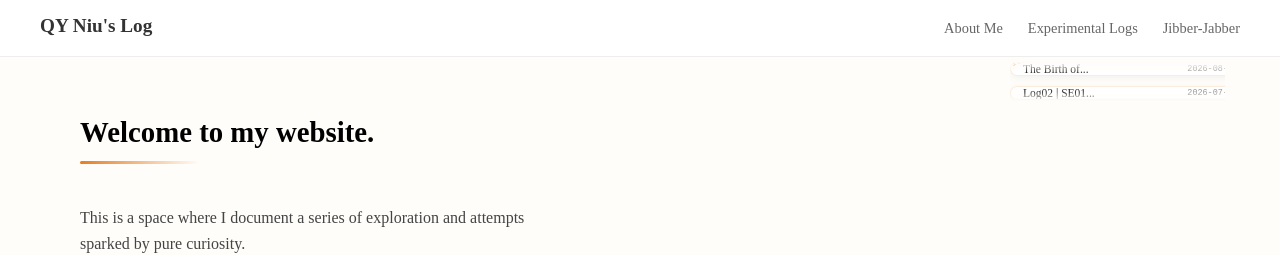
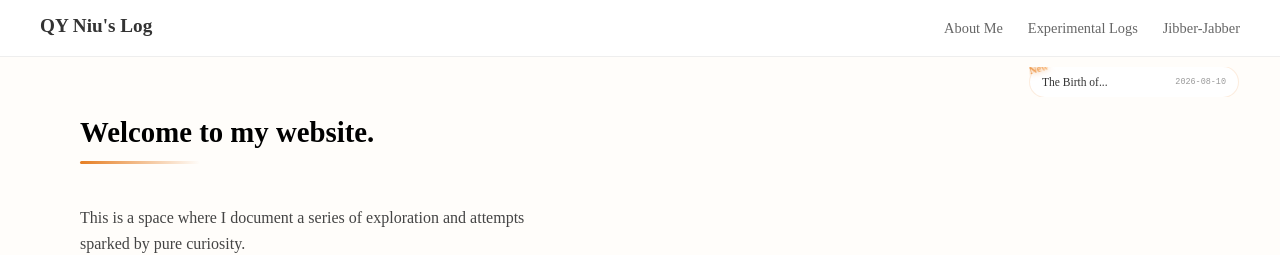
Before and after one commit to nqy-exp/nqy-exp.github.io, a Jekyll site: the page built from index.md, in a window 1280 px wide. Shown: the top 255 px of the page. Built offline with Jekyll 4.4.1, drawn with Linux system fonts in a browser that asks for light colours.

Commit message:
last change for news bubble
eventually finish! now the push will be slow down, because i can push after perfect finish.

```diff
--- a/assets/css/style.css
+++ b/assets/css/style.css
@@ -1772,87 +1772,109 @@
 }
 
 /* =========================================
-   【最终完美版】胶囊泡泡 + 悬浮斜角流光 New
+   【最终稳定版】无遮罩、完美循环泡泡流
    ========================================= */
 
-/* 1. 视口容器：控制显示范围和遮罩 */
 main.hero-container .marquee-viewport {
     position: absolute !important;
-    top: 5px !important;         /* 保持你之前的 top 值，你可以根据需要微调 */
-    right: 15px !important;
-    width: 215px !important;      /* 保持宽度 */
-    height: 40px !important;      /* 保持高度 */
-    overflow: visible !important; /* 【关键】必须改为 visible，否则悬浮的 New 会被切掉 */
+    top: 10px !important;
+    right: 1px !important;
+    width: 210px !important;      /* 给日期留足宽度 */
+    height: 30px !important;     /* 容器高度 */
+    overflow: hidden !important; /* 依然隐藏多余的泡泡，但不使用遮罩 */
     z-index: 9999 !important;
     display: block !important;
 
-    /* 上下渐隐遮罩 */
-    mask-image: linear-gradient(to bottom, transparent 0%, black 25%, black 75%, transparent 100%);
-    -webkit-mask-image: linear-gradient(to bottom, transparent 0%, black 25%, black 75%, transparent 100%);
-}
-
-/* 2. 轨道 */
+}
+
 main.hero-container .marquee-track {
     display: flex !important;
     flex-direction: column !important;
-    gap: 10px !important;        /* 保持间距 */
-    animation: step-jump-final 12s cubic-bezier(0.645, 0.045, 0.355, 1) infinite !important;
-}
-
-/* 3. 包装层：作为 New 标签的定位基准 */
+    gap: 10px !important;        /* 泡泡之间的间距 */
+    /* 这里的动画时长和位移必须配合上面的 HTML 循环逻辑 */
+    animation: step-jump-final-v2 15s cubic-bezier(0.645, 0.045, 0.355, 1) infinite !important;
+}
+
 main.hero-container .marquee-item-wrapper {
-    position: relative !important; /* 【关键】提供绝对定位的参照物 */
+    position: relative !important;
     display: flex !important;
     align-items: center !important;
     justify-content: center !important;
-    height: 35px !important;      /* 与泡泡高度一致 */
+    height: 30px !important;     /* 每个泡泡的高度 */
     flex-shrink: 0 !important;
 }
 
-/* 4. 【核心】悬浮斜角流光 New 标签 */
+/* =========================================
+   【最终版】分级亮度的流光 New 标签
+   ========================================= */
+
+/* 1. 基础样式：定义所有共享的动画和形状 */
 main.hero-container .new-shimmer-tag {
-    position: absolute !important; /* 【关键】实现悬浮效果 */
-    top: -10px !important;         /* 向外弹出，挂在边角 */
-    left: -4px !important;          /* 向左侧偏移 */
-    z-index: 10001 !important;     /* 确保在最顶层 */
-    transform: rotate(-15deg) !important; /* 斜角效果 */
-
+    position: absolute !important;
+    top: -6px !important;
+    left: -6px !important;
+    z-index: 10001 !important;
+    transform: rotate(-15deg) !important;
     font-size: 0.65em !important;
     font-weight: 900 !important;
     padding: 2px 6px !important;
     border-radius: 4px !important;
 
-    /* 流光渐变效果 */
-    background: linear-gradient(to right, #e67e22 0%, #ffcf9d 50%, #e67e22 100%) !important;
+    /* 流光渐变基础 */
+    background: linear-gradient(
+        to right,
+        #e67e22 0%,
+        #ffcf9d 50%,
+        #e67e22 100%
+    ) !important;
     background-size: 200% auto !important;
     -webkit-background-clip: text !important;
     background-clip: text !important;
     -webkit-text-fill-color: transparent !important;
-    animation: shimmer-blink 2s linear infinite !important;
-}
-
+    animation: shimmer-blink 1s linear infinite !important;
+}
+
+/* 2. 【核心】分级亮度控制 */
+
+/* 第一篇：最新文章 - 最亮、最鲜艳 */
+main.hero-container .new-shimmer-tag.rank-1 {
+    opacity: 1 !important;
+    filter: drop-shadow(0 0 3px rgba(230, 126, 34, 0.6)) !important;
+}
+
+/* 第二篇：次新文章 - 稍微暗淡一点 */
+main.hero-container .new-shimmer-tag.rank-2 {
+    opacity: 0.5 !important; /* 透明度减半 */
+    filter: drop-shadow(0 1px 2px rgba(230, 126, 34, 0.2)) !important;
+}
+
+/* 第三篇：较旧文章 - 非常暗淡，接近背景色 */
+main.hero-container .new-shimmer-tag.rank-3 {
+    opacity: 0.2 !important; /* 透明度极低 */
+    filter: none !important; /* 去掉阴影，减少存在感 */
+}
+
+/* 动画保持不变 */
 @keyframes shimmer-blink {
     0% { background-position: 200% center; }
     100% { background-position: -200% center; }
 }
 
-/* 5. 泡泡本身 */
+
+
 main.hero-container .marquee-item {
     display: flex !important;
     align-items: center !important;
-    justify-content: flex-start !important; /* 左对齐 */
+    justify-content: flex-start !important;
     width: 100% !important;
-    height: 100% !important; /* 撑满 wrapper */
+    height: 100% !important;
     padding: 0 12px !important;
     background: rgba(255, 255, 255, 0.85) !important;
     border-radius: 20px !important;
     border: 1px solid rgba(230, 126, 34, 0.15) !important;
     text-decoration: none !important;
-    box-shadow: 0 2px 8px rgba(0, 0, 0, 0.05) !important;
-    flex-shrink: 0 !important;
-}
-
-/* 6. 标题与日期 */
+}
+
 main.hero-container .m-title {
     font-size: 0.72em !important;
     color: #333 !important;
@@ -1860,7 +1882,7 @@
     overflow: hidden !important;
     text-overflow: ellipsis !important;
     flex-grow: 1 !important;
-    min-width: 0 !important; /* 允许标题收缩以防挤压日期 */
+    min-width: 0 !important;
     margin-right: 6px !important;
 }
 
@@ -1868,23 +1890,22 @@
     font-size: 0.65em !important;
     color: #999 !important;
     font-family: monospace !important;
-    flex-shrink: 0 !important; /* 禁止日期被挤压 */
-}
-
-/* 7. 动画逻辑 */
-@keyframes step-jump-final {
+    flex-shrink: 0 !important;
+}
+
+/* 【核心】修正后的步进动画：精确跳到第3个泡泡的位置，然后瞬间重置 */
+@keyframes step-jump-final-v2 {
     0%, 30%   { transform: translateY(0); }
-    35%, 65%  { transform: translateY(calc(-1 * (35px + 10px))); }
-    70%, 95%  { transform: translateY(calc(-2 * (35px + 10px))); }
-    100%      { transform: translateY(calc(-3 * (35px + 10px))); }
-}
-
-/* 鼠标悬停停止 */
+    35%, 65%  { transform: translateY(calc(-1 * (30px + 10px))); } /* 跳到第2个 */
+    70%, 95%  { transform: translateY(calc(-2 * (30px + 10px))); } /* 跳到第3个 */
+    100%      { transform: translateY(calc(-3 * (30px + 10px))); } /* 跳回起点实现无缝循环 */
+}
+
+
 main.hero-container .marquee-viewport:hover .marquee-track {
     animation-play-state: paused !important;
 }
 
-/* 移动端隐藏 */
 @media (max-width: 768px) {
     main.hero-container .marquee-viewport {
         display: none !important;
--- a/index.md
+++ b/index.md
@@ -7,7 +7,7 @@
 <!-- 核心视觉区 -->
 <main class="hero-container">
 
-<!-- 最近更新动态流 (稳定版) -->
+<!-- 最近更新动态流 (分级亮度版) -->
 <div class="marquee-viewport">
   <div class="marquee-track">
     {% assign all_updates = site.ideas | concat: site.projects | sort: 'date' | reverse %}
@@ -19,27 +19,32 @@
     {% endfor %}
     {% assign top_three = real_posts | slice: 0, 3 %}
 
-    <!-- 第一遍循环 -->
+    <!-- 第一组：真实的三个文章 -->
     {% for item in top_three %}
-     <span class="new-shimmer-tag">New</span>
-      <a href="{{ item.url }}" class="marquee-item">
+      <div class="marquee-item-wrapper bubble-{{ forloop.index }}">
+        <!-- 【关键修改】增加了 rank-{{ forloop.index }} 类名 -->
+        <span class="new-shimmer-tag rank-{{ forloop.index }}">New</span>
 
-        <span class="m-title">{{ item.title | truncate: 15 }}</span>
-        <span class="m-date">{{ item.date | date: "%Y-%m-%d" }}</span>
-      </a>
+        <a href="{{ item.url }}" class="marquee-item">
+          <span class="m-title">{{ item.title | truncate: 15 }}</span>
+          <span class="m-date">{{ item.date | date: "%Y-%m-%d" }}</span>
+        </a>
+      </div>
     {% endfor %}
 
-    <!-- 第二遍循环（无缝衔接） -->
+    <!-- 第二组：完全复制，用于无缝衔接 (注意这里 rank 也要对应) -->
     {% for item in top_three %}
-      <span class="new-shimmer-tag">New</span>
-      <a href="{{ item.url }}" class="marquee-item">
-
-        <span class="m-title">{{ item.title | truncate: 15 }}</span>
-        <span class="m-date">{{ item.date | date: "%Y-%m-%d" }}</span>
-      </a>
+      <div class="marquee-item-wrapper bubble-{{ forloop.index | plus: 3 }}">
+        <span class="new-shimmer-tag rank-{{ forloop.index }}">New</span>
+        <a href="{{ item.url }}" class="marquee-item">
+          <span class="m-title">{{ item.title | truncate: 15 }}</span>
+          <span class="m-date">{{ item.date | date: "%Y-%m-%d" }}</span>
+        </a>
+      </div>
     {% endfor %}
   </div>
 </div>
+
 
 
 
```
